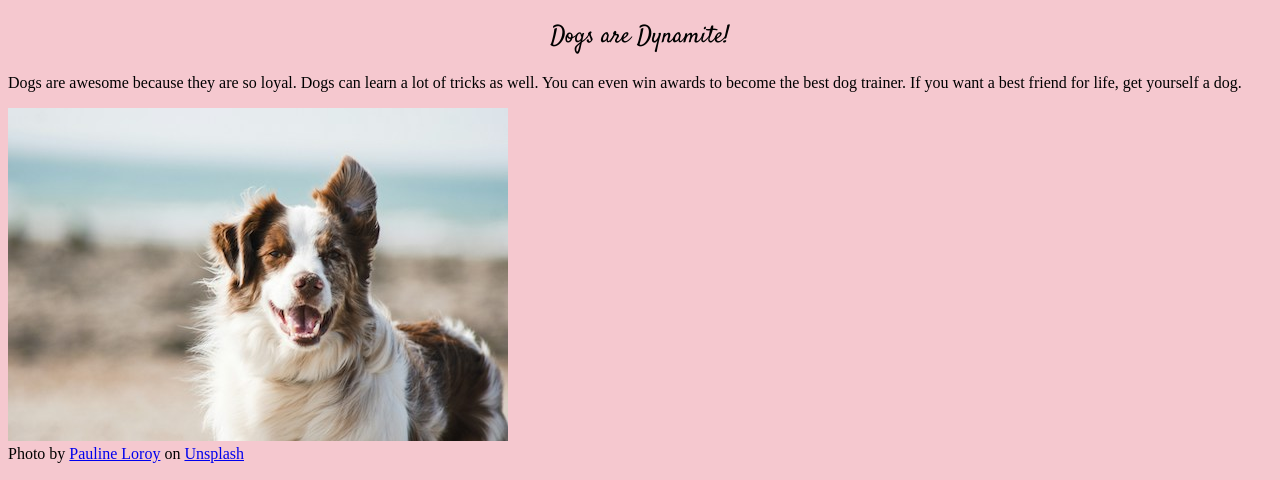
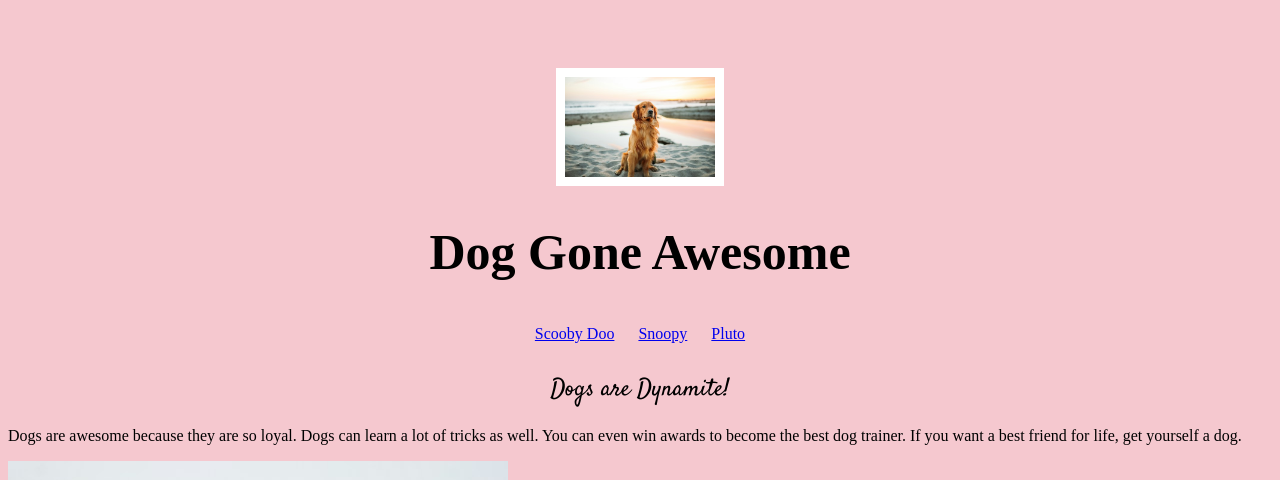
Before and after one commit to techbyava/techbyava.github.io, a plain HTML site: page index.html in a window 1280 px wide. Shown: the top 480 px of the page. Drawn offline with Linux system fonts and the light colour scheme.

Commit message:
Add files via upload

```diff
--- a/index.html
+++ b/index.html
@@ -7,7 +7,15 @@
 <link href="https://fonts.googleapis.com/css2?family=Satisfy&family=Slabo+27px&display=swap" rel="stylesheet">
     </head>
     <body>
-
+        <header>
+            <img id="topimage" src="images/dog3.jpg" width="150px">
+            <h1>Dog Gone Awesome</h1>
+            <ul>
+                <li><a href="https://en.wikipedia.org/wiki/Scooby-Doo" target="blank">Scooby Doo</a></li>
+                <li><a href="https://en.wikipedia.org/wiki/Snoopy" target="blank">Snoopy</a></li>
+                <li><a href="https://en.wikipedia.org/wiki/Pluto_(Disney)" target="blank">Pluto</a></li>
+            </ul>
+        </header>
     </body>
 </html>
 <title>All about Dogs</title>
@@ -16,7 +24,7 @@
 <p>Dogs are awesome because they are so loyal. Dogs can learn a lot of tricks as well. You can even win awards to become the best dog trainer. If you want a best friend for life, get yourself a dog.</p>
 <img src="images/dog1.jpg">
 <br>
-Photo by <a href="Photo by <a href="https://unsplash.com/@paulinel?utm_content=creditCopyText&utm_medium=referral&utm_source=unsplash">Pauline Loroy</a> on <a href="https://unsplash.com/photos/white-and-brown-long-coat-large-dog-U3aF7hgUSrk?utm_content=creditCopyText&utm_medium=referral&utm_source=unsplash">Unsplash</a>
+Photo by <a href="https://unsplash.com/@paulinel?utm_content=creditCopyText&utm_medium=referral&utm_source=unsplash">Pauline Loroy</a> on <a href="https://unsplash.com/photos/white-and-brown-long-coat-large-dog-U3aF7hgUSrk?utm_content=creditCopyText&utm_medium=referral&utm_source=unsplash">Unsplash</a>
 <h2>Adorable Video about Dogs.</h2>
 <iframe width="560" height="315" src="https://www.youtube.com/embed/LeXFAjdRnqE?si=OI6v-r45964qJ97K" title="YouTube video player" frameborder="0" allow="accelerometer; autoplay; clipboard-write; encrypted-media; gyroscope; picture-in-picture; web-share" referrerpolicy="strict-origin-when-cross-origin" allowfullscreen></iframe>
 <footer><a href="why.html">Why I Like Dogs.</a></footer>
--- a/style.css
+++ b/style.css
@@ -11,3 +11,30 @@ h2 {
     font-weight: 400;
     font-style: normal;
   }
+
+  ul {
+    padding:10px;
+  }
+
+  li {
+    display: inline;
+    padding: 0px 10px 0px 10px;
+  }
+
+  header{
+    text-align: center;
+    color: black;
+    background: color pink;
+    background-size: cover;
+    padding: 20px 0px 0px 0px;
+
+  }
+
+  h1{
+    font-size: 50px;
+  }
+
+ #topimage{
+  margin: 40px 0px 0px 0px;
+  border: 9px solid white;
+ }
```
Also changed, not shown: why.html (+10 -2 lines).
